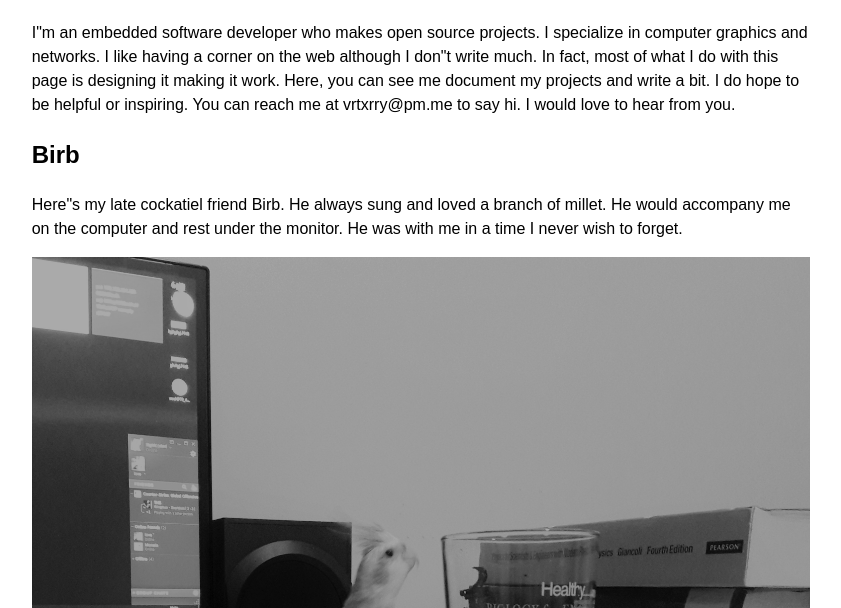
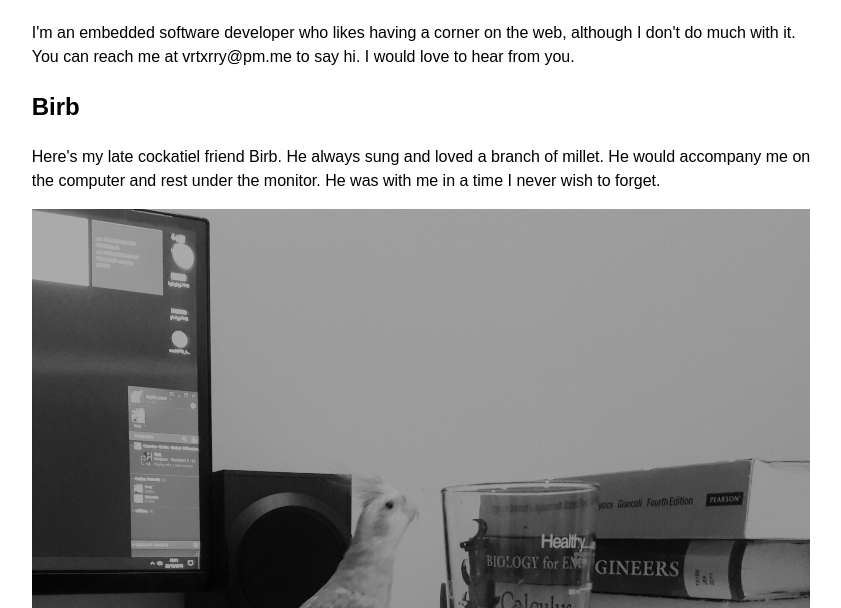
Before and after one commit to ogoregen/markdown-blog, a Gatsby site: page /me in a window 1280 px wide. Shown: the part 192-800 px from the top of the page, without its empty margins (219-1060 px from the left). Built offline with nearby package versions, Linux system fonts and the light colour scheme; Gatsby itself is replaced by a stand-in of ours; a web font is replaced by a local one.

Commit message:
Update me.jsx

```diff
--- a/src/pages/me.jsx
+++ b/src/pages/me.jsx
@@ -9,9 +9,9 @@ const About = () => {
 	return(
 
 		<Layout title="About">
-			<p>I"m an embedded software developer who makes open source projects. I specialize in computer graphics and networks. I like having a corner on the web although I don"t write much. In fact, most of what I do with this page is designing it making it work. Here, you can see me document my projects and write a bit. I do hope to be helpful or inspiring. You can reach me at vrtxrry@pm.me to say hi. I would love to hear from you.</p>
+			<p>I'm an embedded software developer who likes having a corner on the web, although I don't do much with it. You can reach me at vrtxrry@pm.me to say hi. I would love to hear from you.</p>
 			<h2>Birb</h2>
-			<p>Here"s my late cockatiel friend Birb. He always sung and loved a branch of millet. He would accompany me on the computer and rest under the monitor. He was with me in a time I never wish to forget.</p>
+			<p>Here's my late cockatiel friend Birb. He always sung and loved a branch of millet. He would accompany me on the computer and rest under the monitor. He was with me in a time I never wish to forget.</p>
 			<div style={{display: "flex", "justifyContent": "space-around"}}>
 				<StaticImage src="../images/birb.jpg" class="fly-1-2-desktop"/>
 			</div>
```
